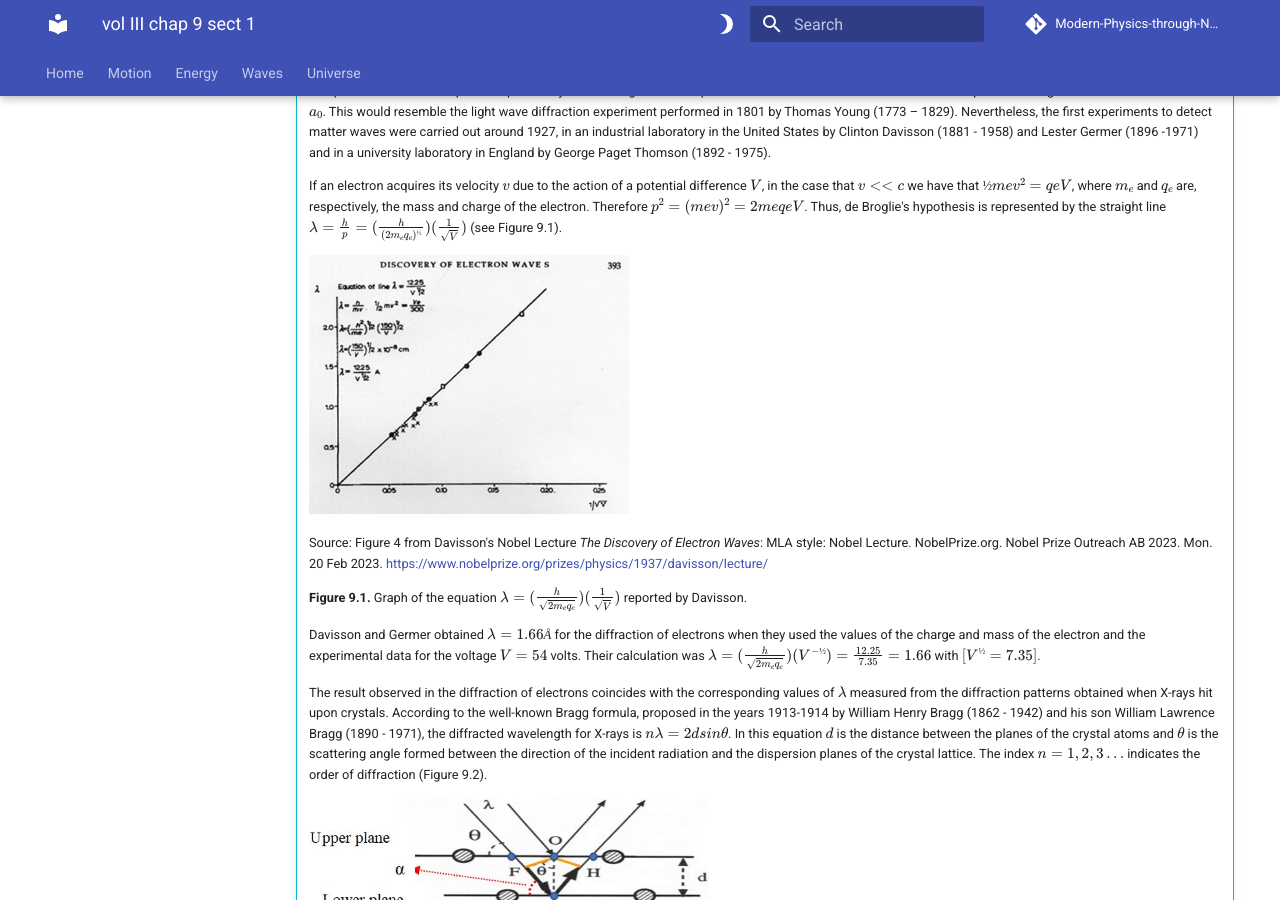
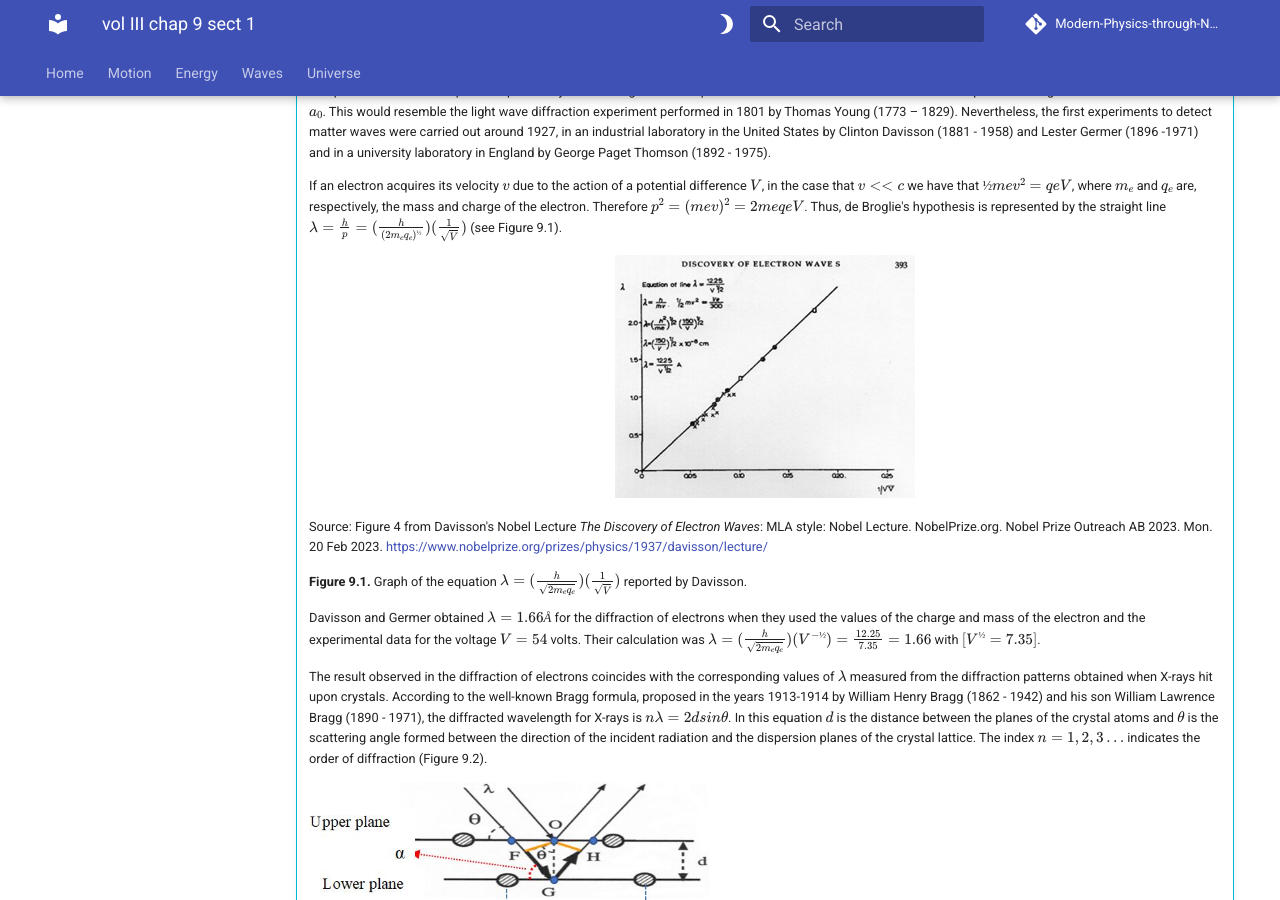
Before and after one commit to modphysnobel/modphysnobel.github.io, an MkDocs documentation site: the page built from docs/vol-III/vol-III-chap-9-sect-1.md, in a window 1280 px wide and 900 px high, scrolled down 2657 px. Built offline with MkDocs 1.6.1 and Material for MkDocs 9.7.7, drawn with Linux system fonts in a browser that asks for light colours; some web fonts are replaced; comment, search, counter and statistics services are not loaded.

Commit message:
Update vol-III-chap-9-sect-1.md

```diff
--- a/docs/vol-III/vol-III-chap-9-sect-1.md
+++ b/docs/vol-III/vol-III-chap-9-sect-1.md
@@ -191,7 +191,11 @@ The quantization relationship $E = nhν$ connects the concept of energy (E), cha
 
 	If an electron acquires its velocity $v$ due to the action of a potential difference $V$, in the case that $v << c$ we have that $½mev^2 = qeV$, where $m_e$ and $q_e$ are, respectively, the mass and charge of the electron. Therefore $p^2 = (mev)^2= 2meqeV$. Thus, de Broglie's hypothesis is represented by the straight line $λ= \frac{h}{p}= (\frac{h}{(2m_e q_e )^{½}})(\frac{1}{\sqrt{V}})$ (see Figure 9.1).
 
-	![Fig3](./figs/chap-9-sect-1-fig2.JPG){width="320"}
+
+    <p align="center">
+	![Fig8](./figs/chap-9-sect-1-fig2.JPG){width="300"}
+	</p>
+
 
 	Source: Figure 4 from Davisson's Nobel Lecture *The Discovery of Electron Waves*: MLA style: Nobel Lecture. NobelPrize.org. Nobel Prize Outreach AB 2023. Mon. 20 Feb 2023. https://www.nobelprize.org/prizes/physics/1937/davisson/lecture/
 
```
